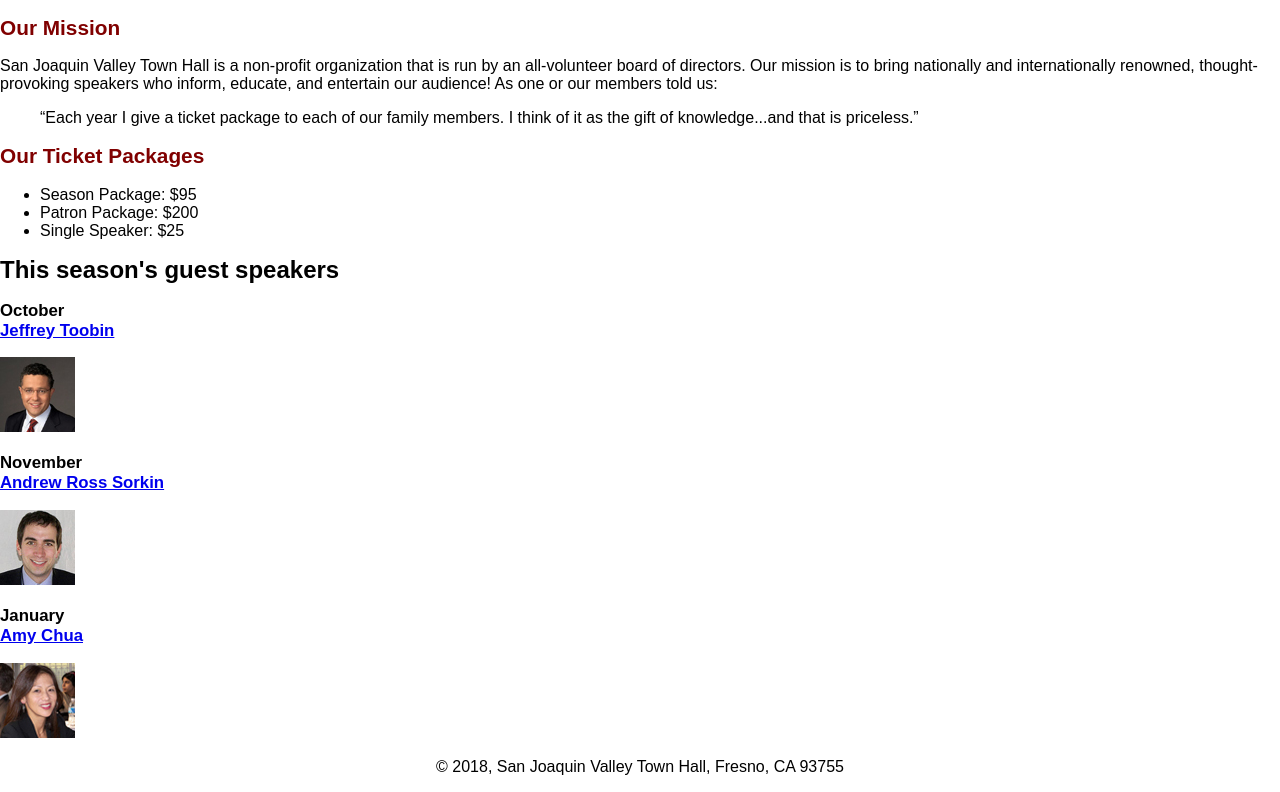
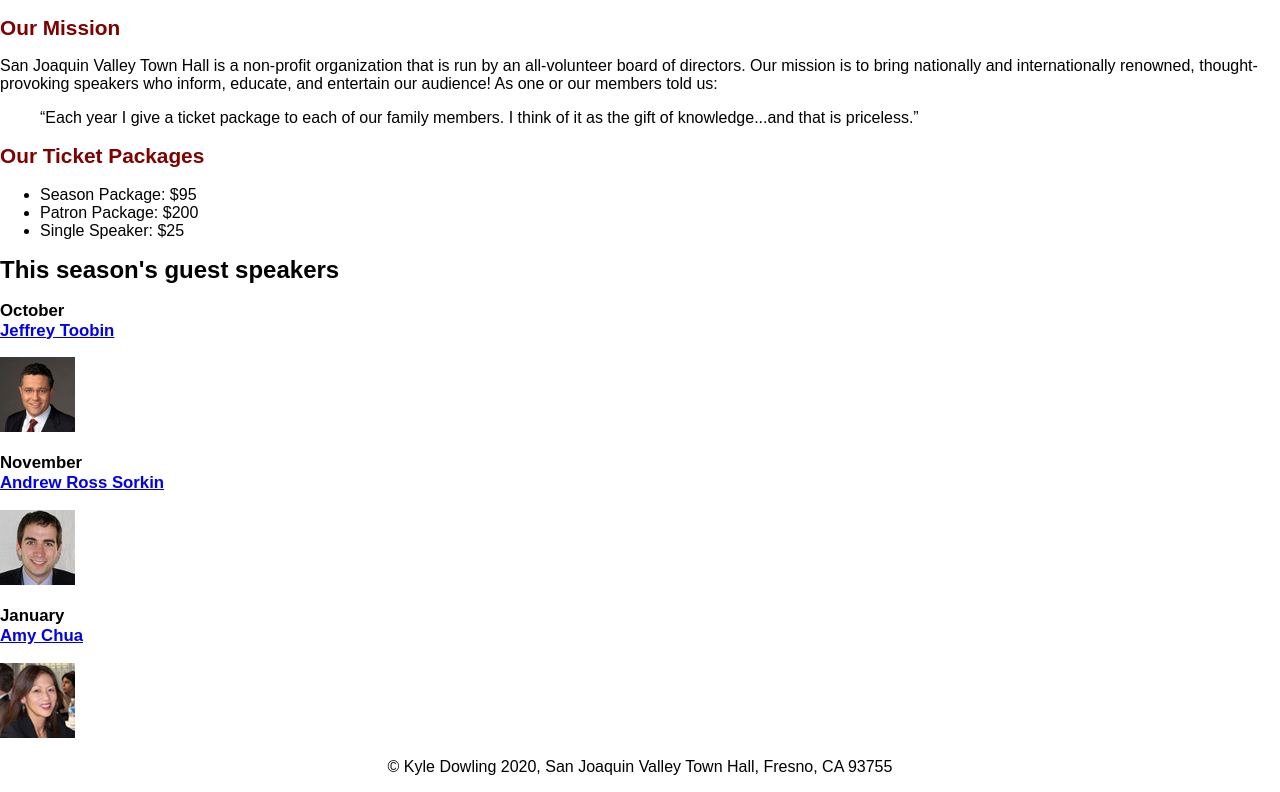
Before and after one commit to kyledowling2023/A10, a plain HTML site: page index.html in a window 1280 px wide. Shown: the part 106-898 px from the top of the page. Drawn offline with Linux system fonts and the light colour scheme; files whose address does not match are found by name.

Commit message:
Fixed copyright

```diff
--- a/index.html
+++ b/index.html
@@ -52,7 +52,7 @@
 </main>
 
 <footer>
-	<p>&copy; 2018, San Joaquin Valley Town Hall, Fresno, CA 93755</p>
+	<p>&copy; Kyle Dowling 2020, San Joaquin Valley Town Hall, Fresno, CA 93755</p>
 </footer>
 </body>
 </html>
```
